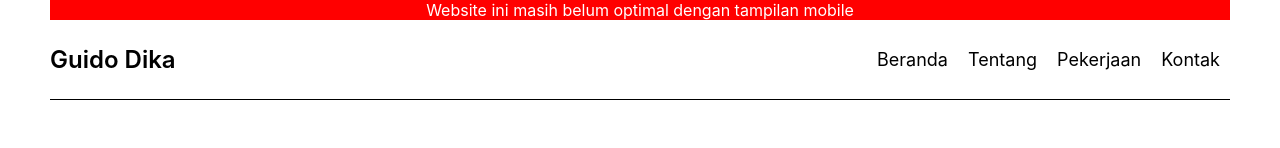
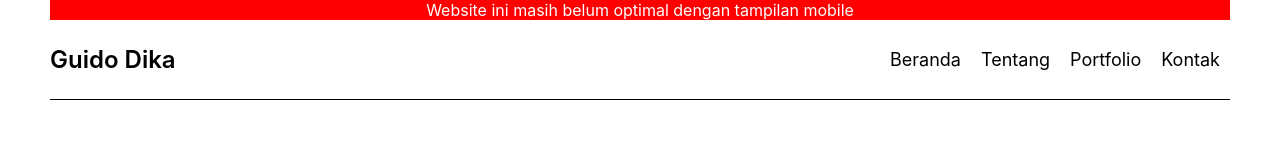
Before and after one commit to guidodika/reactjs-portfolio, a React (Create React App) app: page / in a window 1280 px wide. Shown: the top 148 px of the page. Built offline with nearby package versions, Linux system fonts and the light colour scheme.

Commit message:
fix wording portfolio

```diff
--- a/src/App.js
+++ b/src/App.js
@@ -37,7 +37,7 @@ function App() {
                   Tentang
                 </Link>
                 <Link to="/work" className="nav-item">
-                  Pekerjaan
+                  Portfolio
                 </Link>
                 <Link to="/contact" className="nav-item">
                   Kontak
@@ -55,7 +55,7 @@ function App() {
             Tentang
           </Link>
           <Link to="/work" className="nav-item">
-            Pekerjaan
+            Portfolio
           </Link>
           <Link to="/contact" className="nav-item">
             Kontak
```
